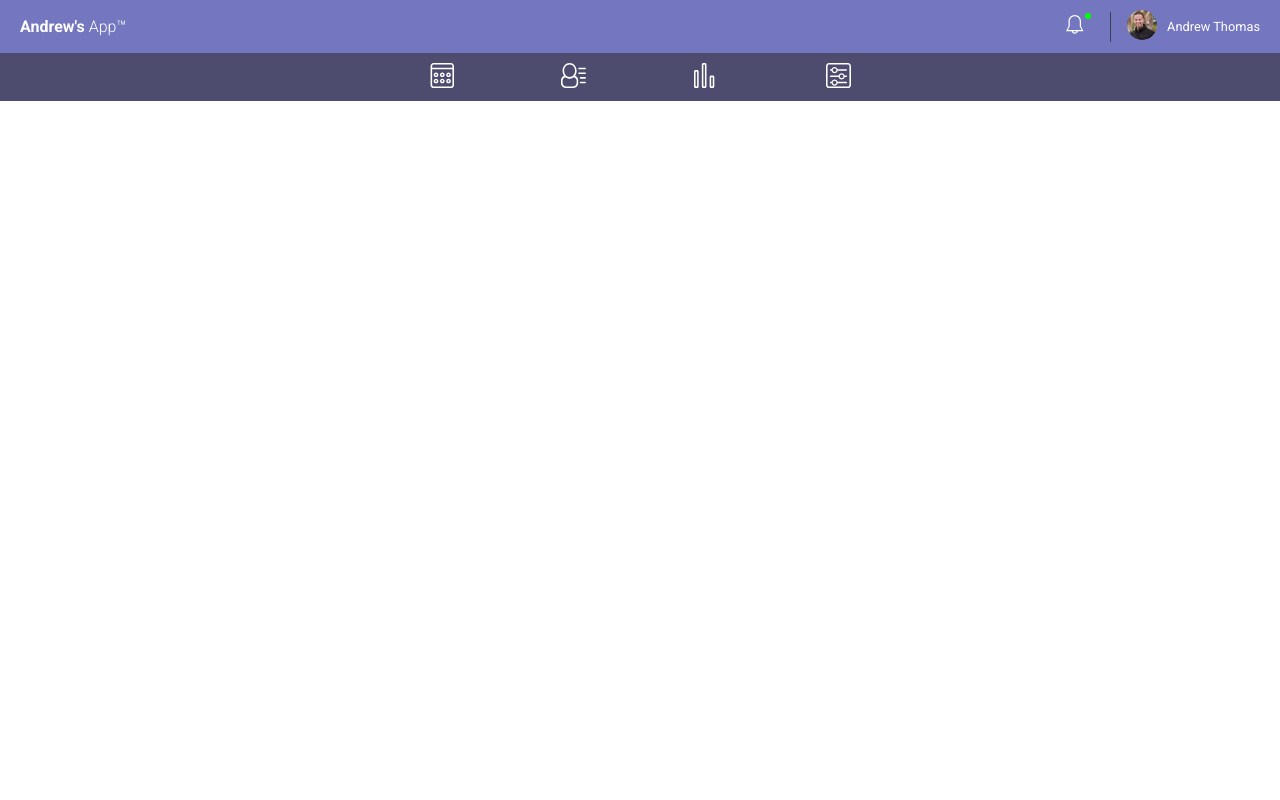
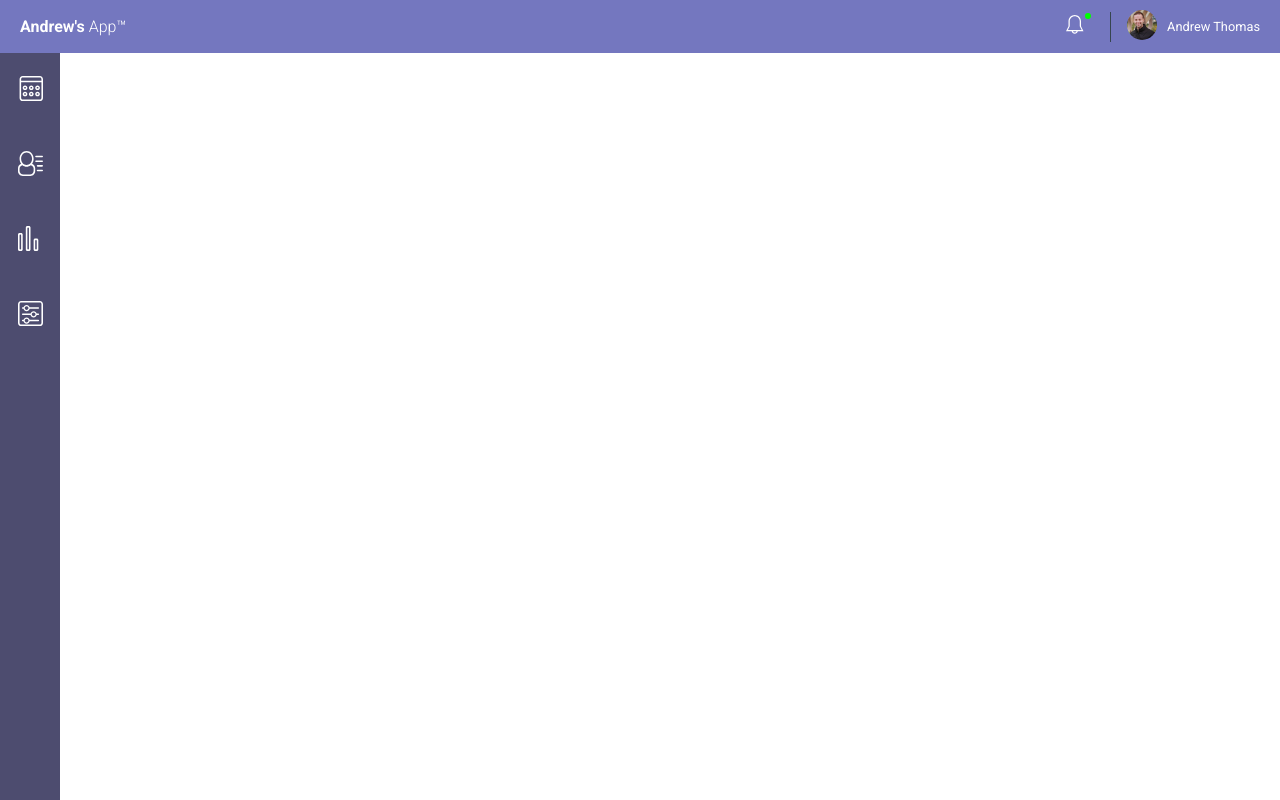
Before and after one commit to dev7788/web-app-dashboard, a plain HTML site: page index.html in a window 1280 px wide. Shown: the top 800 px of the page. Drawn offline with Linux system fonts and the light colour scheme.

Commit message:
Added desktop styles

```diff
--- a/css/styles.css
+++ b/css/styles.css
@@ -69,32 +69,31 @@ nav {
   display: none;
 }
 
-/*********** Tablet Styles ***********/
+/****************************************
+Tablet Styles
+*****************************************/
 
 @media (min-width: 768px) {
-
   nav {
     display: flex;
     justify-content: center;
     width: 100%;
-    height: 3em;
+    height: 52px;
     background-color: #4d4c6f;
   }
-
   .nav-list {
     display: flex;
     justify-content: space-between;
     align-items: center;
     list-style: none;
+    width: 33%;
     height: 100%;
-    width: 33%;
     -webkit-margin-after: 0;
     -webkit-margin-before: 0;
     -webkit-margin-end: 0;
     -webkit-margin-start: 0;
     -webkit-padding-start: 0;
   }
-
   .icon-dashboard,
   .icon-members,
   .icon-visits,
@@ -102,5 +101,23 @@ nav {
     width: 25px;
     height: 25px;
   }
+}
 
+/****************************************
+Desktop Styles
+*****************************************/
+
+@media (min-width: 1024px) {
+  nav {
+    flex-direction: column;
+    justify-content: flex-start;
+    width: 60px;
+    height: 1000px;
+  }
+  .nav-list {
+    flex-direction: column;
+    justify-content: space-around;
+    width: 100%;
+    height: 300px;
+  }
 }
```
